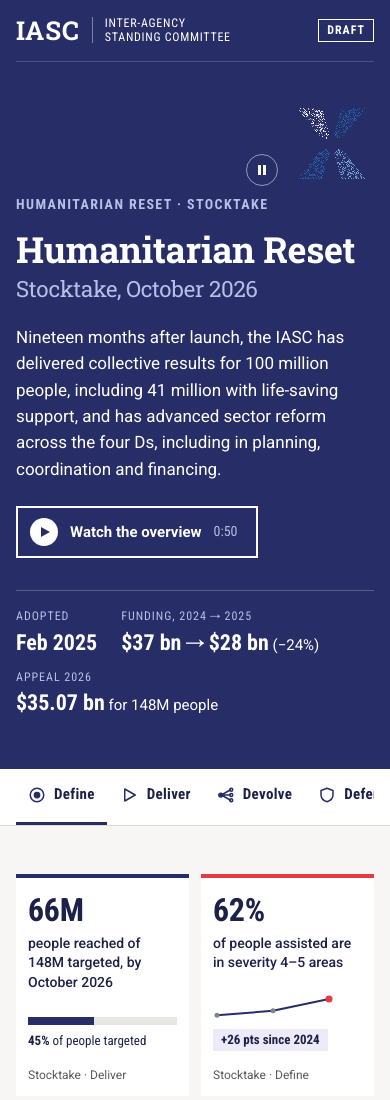
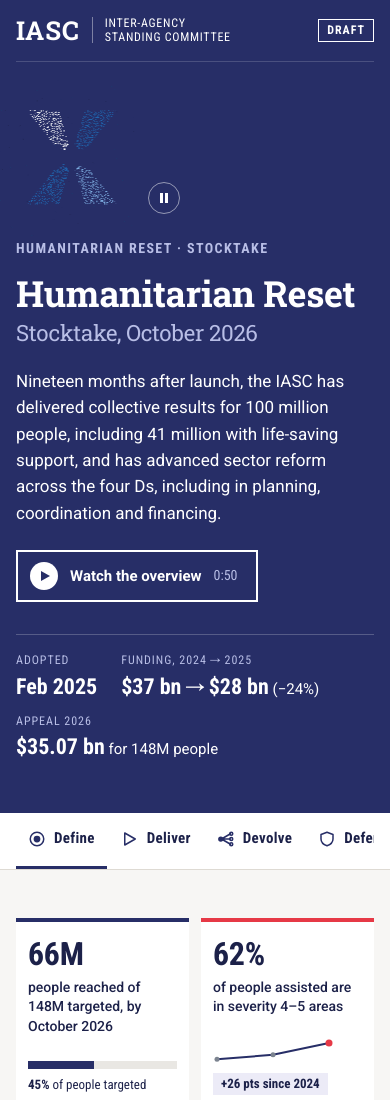
Before and after one commit to warriorfocus777-web/SOLINVICTUS, a plain HTML site: page sol/reset/index.html in a window 390 px wide. Shown: the top 1100 px of the page. Drawn offline with Linux system fonts and the light colour scheme; animation ran at ten frames a second.

Commit message:
Stocktake: larger, centred convergence logo; aligned emblem on phones
Desktop: the animated mark grows to 220-290px and sits centred in the right half of the hero instead of against the edge; pause control beside its lower-right corner. Tablet: 160px beside the text. Phones: 112px, aligned with the text column above the heading. Animation unchanged.

Co-Authored-By: Claude Opus 5.5 <noreply@anthropic.com>

```diff
--- a/sol/reset/index.html
+++ b/sol/reset/index.html
@@ -75,7 +75,7 @@ a:hover{color:var(--navy-hover)}
 .logo .wm{font-family:var(--f-slab);font-weight:700;font-size:26px;letter-spacing:.04em;line-height:1;padding-right:var(--s3);border-right:1px solid rgba(255,255,255,.4)}
 .logo .tl{font-family:var(--f-cond);font-size:12px;line-height:1.2;letter-spacing:.06em;text-transform:uppercase}
 .mast .bar .tag{color:#fff}
-.hero{--sym:clamp(180px,16vw,220px);display:grid;grid-template-columns:minmax(0,1fr) var(--sym);grid-template-areas:"text sym";gap:var(--s7) clamp(48px,8vw,120px);align-items:center;padding:clamp(40px,7vw,88px) 0 clamp(48px,7vw,88px)}
+.hero{--sym:clamp(220px,21vw,290px);display:grid;grid-template-columns:minmax(0,1.45fr) minmax(0,1fr);grid-template-areas:"text sym";gap:var(--s7) var(--s8);align-items:center;padding:clamp(40px,7vw,88px) 0 clamp(48px,7vw,88px)}
 .hero .eyebrow{color:var(--on-navy-soft)}
 .hero h1{color:#fff;font-size:clamp(36px,5.4vw,62px);line-height:1.04;letter-spacing:-.01em;margin:var(--s4) 0 var(--s5)}
 .hero h1 span{display:block;color:var(--on-navy-soft);font-weight:400;font-size:.62em;margin-top:var(--s2)}
@@ -88,10 +88,10 @@ a:hover{color:var(--navy-hover)}
 .hero-text{grid-area:text;max-width:700px}
 /* Collective Convergence symbol: right-hand side of the hero, vertically centred on the hero content.
    The static SVG is the accessible logo and the fallback; the particle canvas (added by script) sits over it. */
-.conv-wrap{grid-area:sym;align-self:center;justify-self:end;position:relative;width:var(--sym);aspect-ratio:1/1}
+.conv-wrap{grid-area:sym;align-self:center;justify-self:center;position:relative;width:var(--sym);aspect-ratio:1/1}
 .conv-wrap .convergence{display:block;width:100%;height:100%;overflow:visible}
 .conv-canvas{position:absolute;inset:-20%;pointer-events:none;transition:opacity .4s}
-.conv-toggle{display:none;position:absolute;top:calc(100% + 12px);right:0;width:32px;height:32px;padding:0;border-radius:50%;border:1px solid rgba(255,255,255,.5);background:transparent;color:#fff;cursor:pointer;align-items:center;justify-content:center;transition:background-color .15s,border-color .15s}
+.conv-toggle{display:none;position:absolute;bottom:0;right:-52px;width:32px;height:32px;padding:0;border-radius:50%;border:1px solid rgba(255,255,255,.5);background:transparent;color:#fff;cursor:pointer;align-items:center;justify-content:center;transition:background-color .15s,border-color .15s}
 .conv-toggle:hover{background:var(--navy-hover);border-color:#fff}
 .conv-toggle svg{width:12px;height:12px;fill:currentColor}
 .conv-toggle .i-play,.is-paused .conv-toggle .i-pause{display:none}
@@ -100,12 +100,14 @@ a:hover{color:var(--navy-hover)}
 .particles-on .convergence path{animation:none!important}
 @media (prefers-reduced-motion:no-preference){.js .conv-wrap:not(.particles-off) .convergence{opacity:0}}
 @media (max-width:900px){
-  .hero{--sym:150px;gap:var(--s6)}
+  .hero{--sym:160px;grid-template-columns:minmax(0,1fr) auto;gap:var(--s6)}
+  .conv-wrap{justify-self:end}
+  .conv-toggle{bottom:auto;top:calc(100% + 12px);right:0}
 }
 @media (max-width:600px){
-  .hero{--sym:84px;grid-template-columns:minmax(0,1fr);grid-template-areas:"sym" "text";row-gap:var(--s5)}
-  .conv-wrap{margin-bottom:calc(-1 * var(--s4))}
-  .conv-toggle{top:auto;bottom:0;right:calc(100% + 12px)}
+  .hero{--sym:112px;grid-template-columns:minmax(0,1fr);grid-template-areas:"sym" "text";row-gap:var(--s5)}
+  .conv-wrap{justify-self:start;margin-bottom:0}
+  .conv-toggle{top:auto;bottom:0;right:auto;left:calc(100% + 20px)}
 }
 /* Reach figure (Deliver lead): squares drawn to area */
 .reach-fig svg{display:block;width:100%;max-width:420px;height:auto}
```
